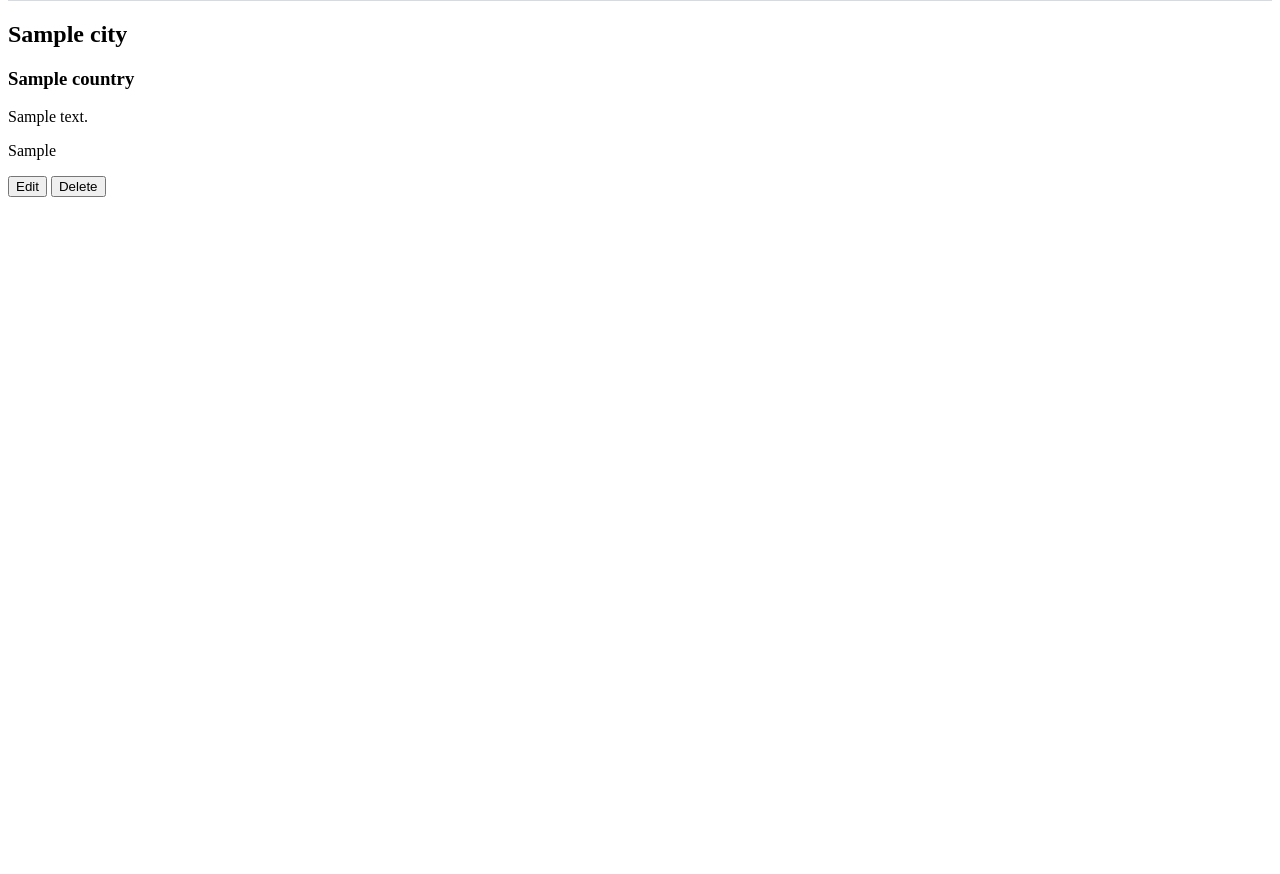
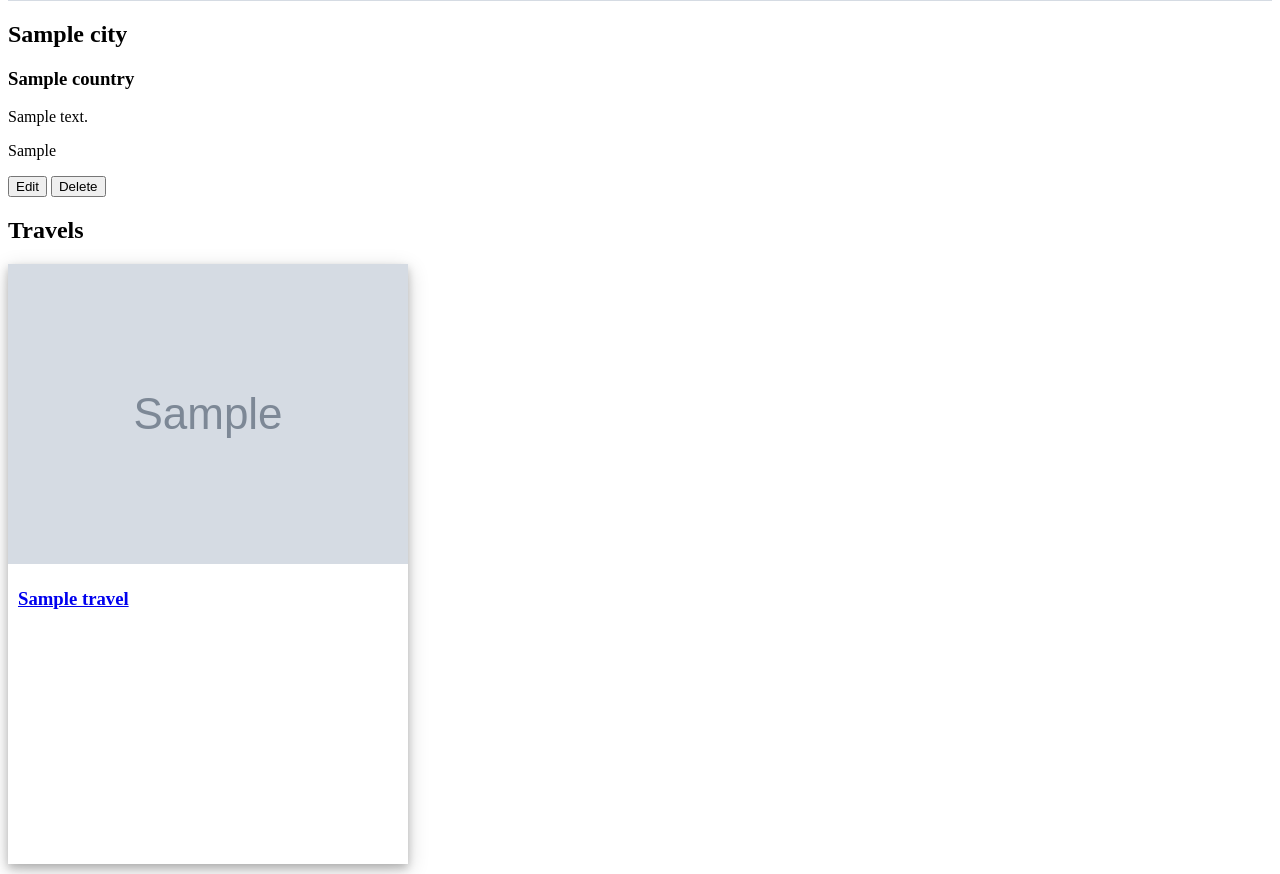
Before and after one commit to jihyekwak/project-4-travel, a Django app: template main_app/templates/destination_detail.html in a window 1280 px wide. Shown: the part 505-1379 px from the top of the page. Before the commit the page ends 702 px from the top, so only its background shows below. Run offline with Django 4.2, Linux system fonts and the light colour scheme; the template is opened without the code that fills it: most values are stand-ins (such as "Sample title", 1, 10 or a date in 2020); grey boxes marked "Sample" are stand-in pictures; data that the repository does not hold is empty.

Commit message:
add travel list in the destination page

```diff
--- a/main_app/templates/destination_detail.html
+++ b/main_app/templates/destination_detail.html
@@ -14,12 +14,32 @@
                 <p>{{thing_to_do}}</p>
             {% endfor %}
         </div>
-
-
-        </div>
         <div>
             <a href="{% url 'destination_update' destination.id %}"><button>Edit</button></a>
             <a href="{% url 'destination_delete' destination.id %}"><button>Delete</button></a>
         </div>
+        <div>
+            <h2>Travels</h2>
+            {% for travel in destination.travel_set.all %}
+            <div class="travel-card-content">
+                <a href="{% url 'travel_detail' travel.pk %}">
+                    <div class="travel-card-img">
+                        <img class="travel-img" src="{{travel.img}}" alt="{{travel.title}}">
+                    </div>
+                    <div class="travel-card-text">
+                        <h3>{{travel.title}}</h3>
+                    </div>
+                </a>
+            </div>
+            {% endfor %}
+        </div>
+        <!-- <div>
+            <h2>Itineraries</h2>
+            {% for itinerary in destination.itineraries.all %}
+                <a href="{% url 'travel_detail' itinerary.travel.pk %}">
+                    <p>{{itinerary.travel.title}} Day{{itinerary.day}}</p>
+                </a>
+            {% endfor %}
+        </div> -->
 
 {% endblock %}
--- a/main_app/templates/travel_detail.html
+++ b/main_app/templates/travel_detail.html
@@ -12,6 +12,11 @@
         </div>
         <div class="detail-content">
             <h2>{{travel.title}}</h2>
+            <p>Destination:
+                {% for destination in travel.destinations.all %}
+                    <span>{{destination.city}}</span>
+                {% endfor %}
+            </p>
             <p>Departure Date: {{travel.departure_date}}</p>
             <p>Return Date: {{travel.return_date}}</p>
             <p>Budget: {{travel.budget}}</p>
@@ -29,6 +34,7 @@
             <div class="itinerary-card-content">
                 <h3>Day{{itinerary.day}}</h3>
                     <p>Date: {{itinerary.date}}</p>
+                    <p>Destination: {{itinerary.destination}}</p>
                     <p>Transportation: {{itinerary.transportation}}</p>
                     <p>Accomodation: {{itinerary.accomodation}}</p>
                     <p>Thinkgs To Do:</p>
```
